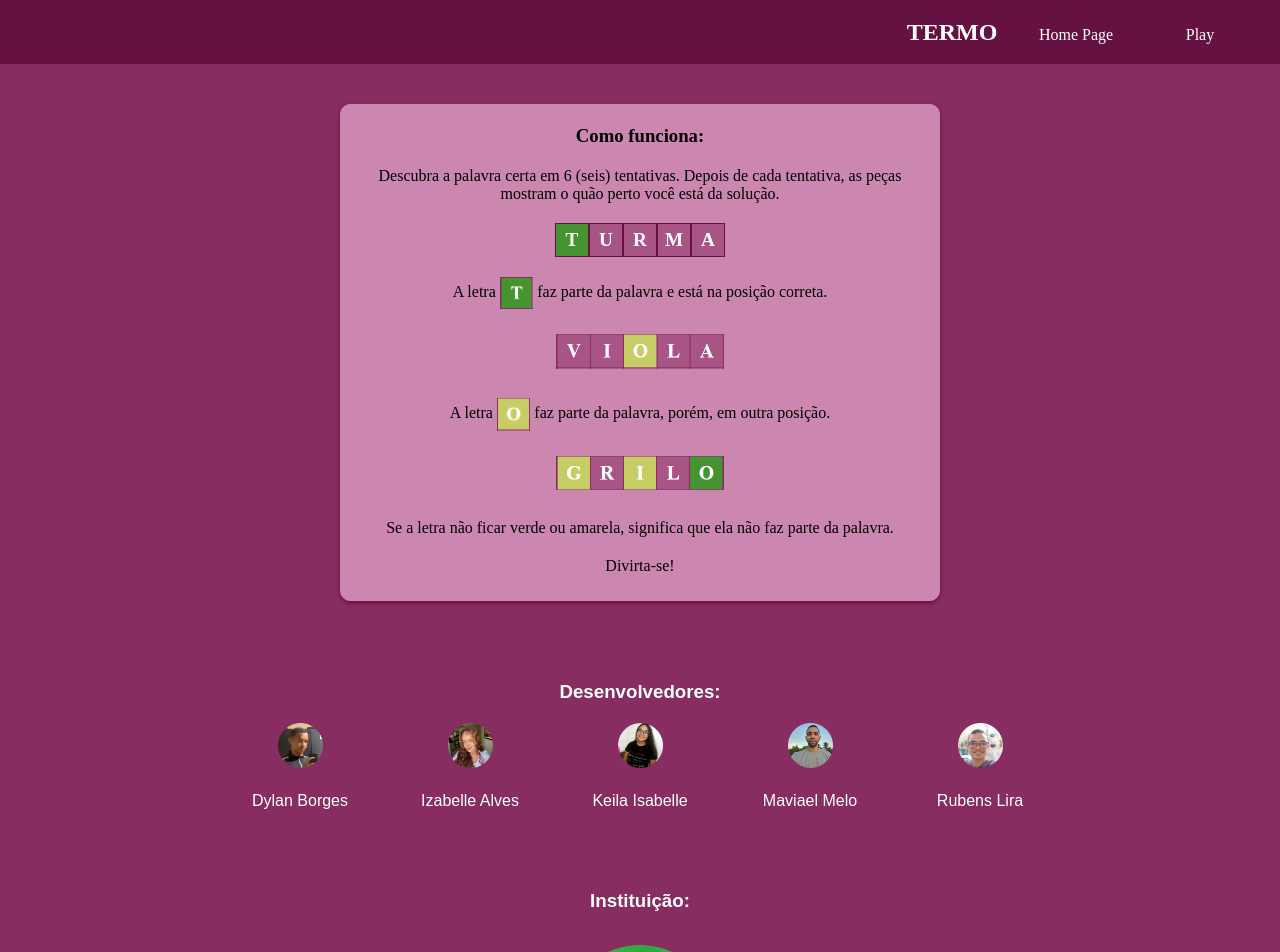
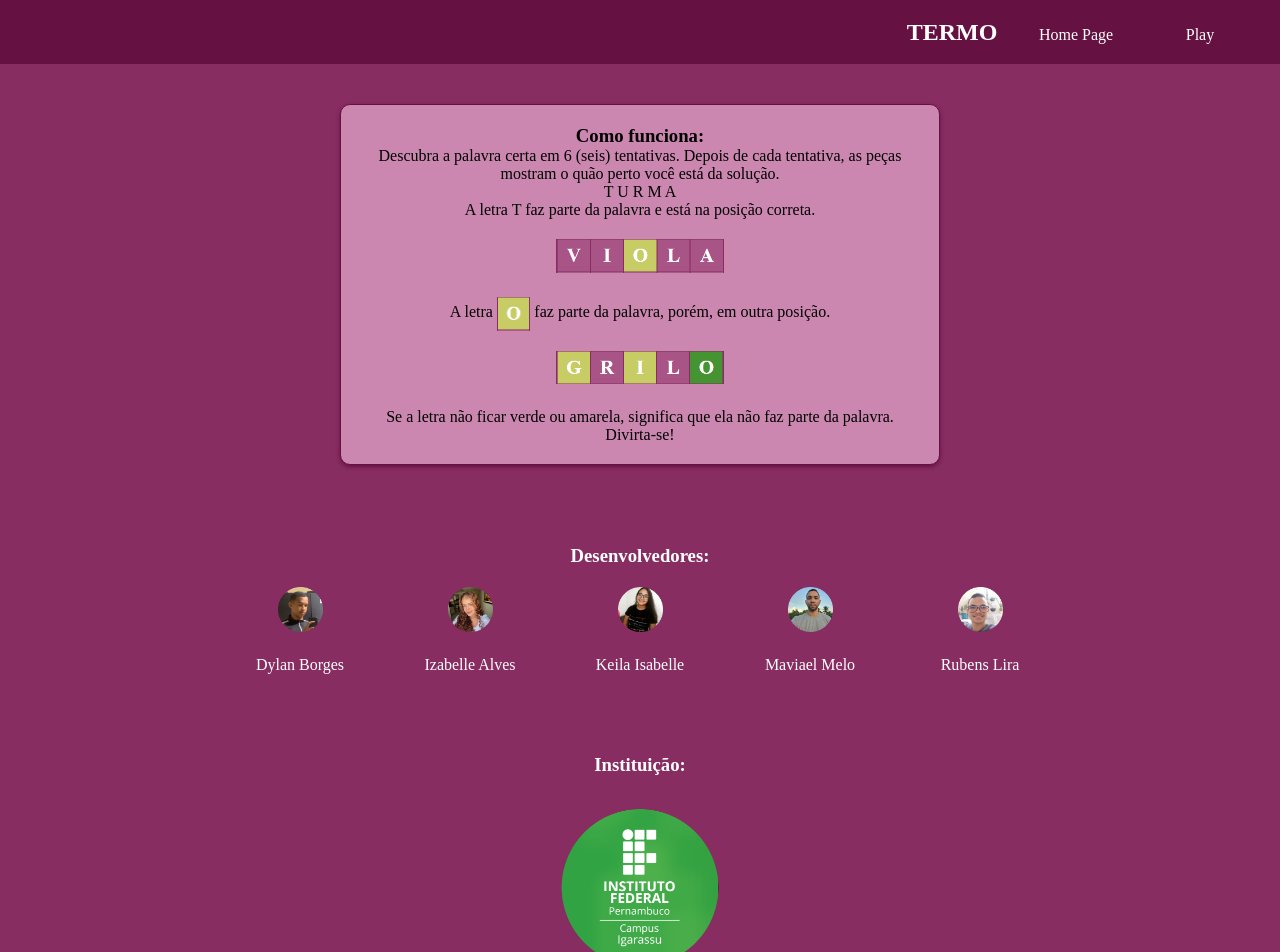
Before and after one commit to IzabelleAlves/Termo-game, a SvelteKit app: page /sobre in a window 1280 px wide. Shown: the top 952 px of the page. Built offline with nearby package versions, Linux system fonts and the light colour scheme.

Commit message:
voltando

```diff
--- a/src/routes/+page.svelte
+++ b/src/routes/+page.svelte
@@ -17,10 +17,10 @@
     <figure class="logo">
         <img src="\images\Logo.png" alt="Logo T">
     </figure>
-    <div class="menuHomePage">
+    <nav class="menuHomePage">
         <a class="menu" href="/jogar">Play</a>
         <a class="menu" href="/sobre">About</a>
-    </div>
+    </nav>
 </article>
 
 <Footer />
--- a/src/routes/jogar/+page.svelte
+++ b/src/routes/jogar/+page.svelte
@@ -17,7 +17,7 @@
 </header>
 
 <main id="game">
-    <table class="tabelaJogo">
+    <table class="tableGame">
         <tr>
             <td class="cell characterWrongPosition">O</td>
             <td class="cell characterEmpty">D</td>
--- a/src/routes/sobre/+page.svelte
+++ b/src/routes/sobre/+page.svelte
@@ -1,28 +1,29 @@
+<script lang="ts">
+	import '../../styles/global.css';
+	import '../../styles/sobre.css';
+	import Footer from '../components/footer.svelte';
 
-<script lang="ts">
-  import "../../styles/global.css"
-  import "../../styles/sobre.css"
-  import Footer from "../components/footer.svelte";
-
-  let tituloDoJogo: string = "TERMO"
+	let tituloDoJogo: string = 'TERMO';
 </script>
 
 <title>{tituloDoJogo}</title>
 
-<div class="header">
+<header class="header">
 	<nav class="navigationMenu">
 		<h1 class="menu">TERMO</h1>
 		<a class="menu" href="/">Home Page</a>
 		<a class="menu" href="/jogar">Play</a>
 	</nav>
-</div>
-
+</header>
+<!-- <section class="instrutions"> -->
+<!-- <input type="checkbox" id="checkbox">
+	<label for="checkbox"><h2>Ver intruções</h2></label> -->
 <section class="game-instructions">
 	<h3>Como funciona:</h3>
 
 	<p>
-    Descubra a palavra certa em 6 (seis) tentativas. Depois de cada tentativa,
-    as peças mostram o quão perto você está da solução.
+		Descubra a palavra certa em 6 (seis) tentativas. Depois de cada tentativa, as peças mostram o
+		quão perto você está da solução.
 	</p>
 
 	<p>
@@ -33,51 +34,54 @@
 		<span class="letter">A</span>
 	</p>
 
-  <p> A letra <img class="sobre-icon" src="/images/letraCorretaUnica.png" alt="Exemplo 2" /> faz parte da palavra e está na posição correta. </p>
+	<p>
+		A letra <span class="letter right alone">T</span> faz parte da palavra e está na posição correta.
+	</p>
 
-  <img class="sobre" src="/images/LetraPosicaoErrada.png" alt="Exemplo 3" />
+	<img class="about" src="/images/LetraPosicaoErrada.png" alt="Exemplo 3" />
 
-  <p> A letra <img class="sobre-icon" src="/images/LetraPosicaoErradaUnica.png" alt="Exemplo 4" /> faz parte da palavra, porém, em outra posição. </p>
+	<p>
+		A letra <img class="about-icon" src="/images/LetraPosicaoErradaUnica.png" alt="Exemplo 4" /> faz
+		parte da palavra, porém, em outra posição.
+	</p>
 
-  <img class="sobre" src="/images/palavraCompleta.png" alt="Exemplo 5" />
+	<img class="about" src="/images/palavraCompleta.png" alt="Exemplo 5" />
 
 	<p>Se a letra não ficar verde ou amarela, significa que ela não faz parte da palavra.</p>
 
 	<p>Divirta-se!</p>
-
 </section>
+<!-- </section> -->
 
 <section class="developers">
-  <div class="font1">
-    <h3 >Desenvolvedores:</h3>
+	<h3>Desenvolvedores:</h3>
 	<div class="developer-grid">
 		<div class="developer">
-       <img class="sobre" src="/images/Dylan.png" alt="Dylan Borges" />
-       <p >Dylan Borges</p>
+			<img class="about" src="/images/Dylan.png" alt="Dylan Borges" />
+			<p>Dylan Borges</p>
 		</div>
 		<div class="developer">
-       <img class="sobre" src="/images/Izabelle.png" alt="Izabelle Alves" />
-       <p >Izabelle Alves</p>
+			<img class="about" src="/images/Izabelle.png" alt="Izabelle Alves" />
+			<p>Izabelle Alves</p>
 		</div>
 		<div class="developer">
-       <img class="sobre" src="/images/Keila.png" alt="Keila Isabelle" />
-       <p >Keila Isabelle</p>
+			<img class="about" src="/images/Keila.png" alt="Keila Isabelle" />
+			<p>Keila Isabelle</p>
 		</div>
 		<div class="developer">
-       <img class="sobre" src="/images/Maviael.png" alt="Maviael Melo" />
-       <p >Maviael Melo</p>
+			<img class="about" src="/images/Maviael.png" alt="Maviael Melo" />
+			<p>Maviael Melo</p>
 		</div>
 		<div class="developer">
-       <img class="sobre" src="/images/Rubens.png" alt="Rubens Lira" />
-       <p >Rubens Lira</p>
-     </div>
+			<img class="about" src="/images/Rubens.png" alt="Rubens Lira" />
+			<p>Rubens Lira</p>
 		</div>
 	</div>
 </section>
 
 <section class="institution">
-  <h3 class="font1">Instituição:</h3>
-  <img class="sobre" src="/images/logoIFPE.png" alt="Logo IFPE" />
+	<h3>Instituição:</h3>
+	<img class="about" src="/images/logoIFPE.png" alt="Logo IFPE" />
 </section>
 
 <Footer />
--- a/src/styles/jogar.css
+++ b/src/styles/jogar.css
@@ -33,7 +33,7 @@
     margin-top: 20px;
 }
 
-table {
+.tableGame {
     td {
         font-size: 30px;
         color: white;
--- a/src/styles/sobre.css
+++ b/src/styles/sobre.css
@@ -20,9 +20,23 @@
 	background: var(--second-color);
 }
 
+  /* .instructions {
+	display: flex;
+
+	h3 {
+		color: white;
+
+	}
+  }
+
+  #checkbox:checked ~ .game-instructions {
+	display: block;
+  } */
+
 .game-instructions {
+	/* display: none; */
 	background-color: var(--light-color);
-	border: 1px solid var(--light-color);
+	border: 1px solid var(--dark-color);
 	border-radius: 10px;
 	padding: 20px;
 	max-width: 600px;
@@ -30,7 +44,7 @@
 	box-shadow: 0 2px 4px var(--dark-color);
 	text-align: center;
 
-	h3 + p {
+	/* h3 + p {
 		margin-top: 20px;
 	}
 
@@ -44,11 +58,16 @@
 
     p:has(span) {
         display: flex;
+        align-items: center;
         justify-content: center;
     }
+
+    p > .alone {
+        margin: 0 4px;
+    } */
 }
 
-.letter {
+/* .letter {
     display: inline-flex;
     height: var(--letter-height);
     width: var(--letter-height);
@@ -63,21 +82,22 @@
 
 .letter.right {
     background-color: var(--correct-letter);
-}
+} */
 
-.sobre {
+.about {
 	max-width: 30%;
 	height: auto;
 	margin: 20px auto;
 }
 
-.sobre-icon {
+.about-icon {
 	width: 6%;
 	height: auto;
 	vertical-align: middle;
 }
 
 .developers {
+	color: white;
 	text-align: center;
 	margin: 40px 0;
 }
@@ -100,6 +120,7 @@
 }
 
 .institution {
+	color: white;
 	text-align: center;
 	margin-top: 40px;
 
@@ -108,8 +129,3 @@
 		height: auto;
 	}
 }
-
-.font1{
-    color: white;
-    font-family: arial;
-}
```
Also changed, not shown: static/test/futuro.txt (added). Lines whose indentation alone changed are shown as unchanged.
